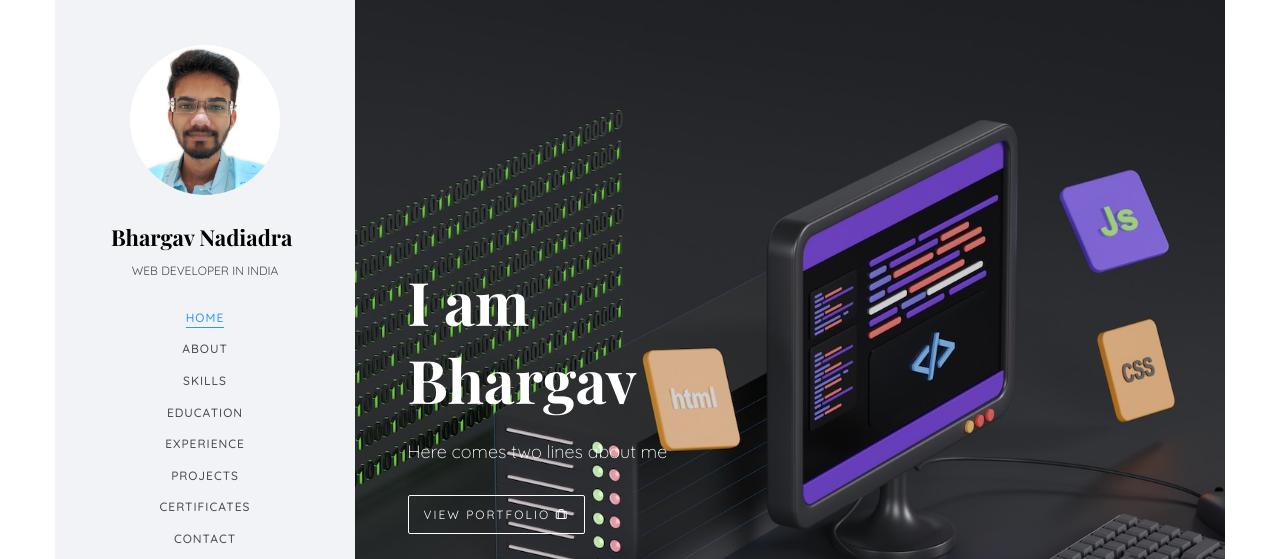
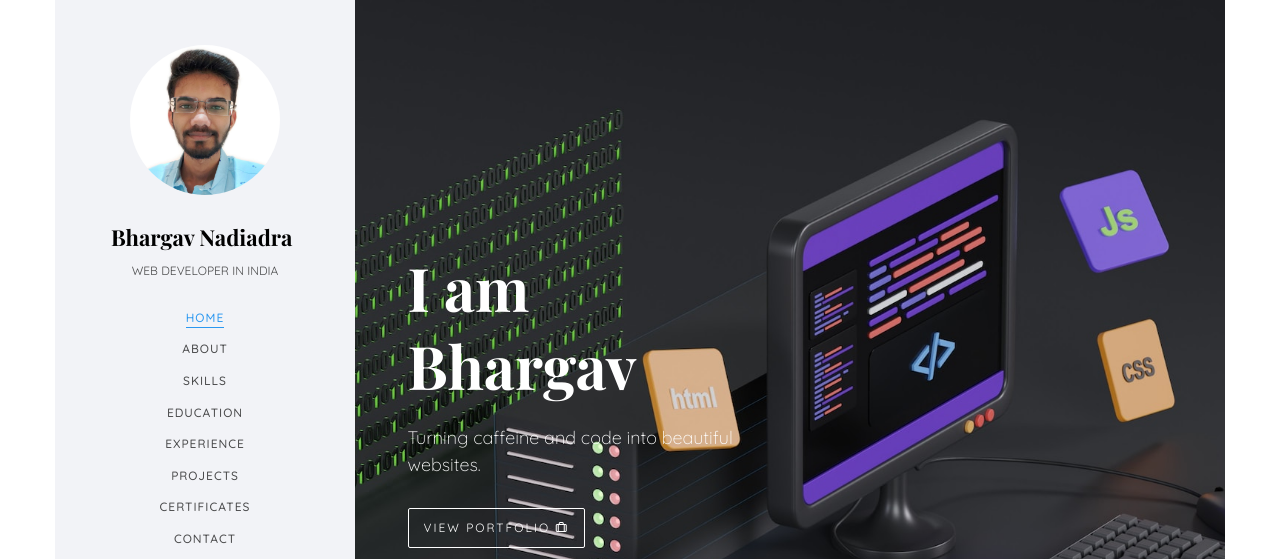
Before and after one commit to Bhargav-Nadiadra/Portfolio_Website, a plain HTML site: page index.html in a window 1280 px wide. Shown: the top 559 px of the page. Drawn offline with nearby package versions, Linux system fonts and the light colour scheme; files whose address does not match are found by name; a web font is replaced by a local one.

Commit message:
updated tag line

```diff
--- a/index.html
+++ b/index.html
@@ -101,7 +101,7 @@
 					   				<div class="slider-text-inner js-fullheight">
 					   					<div class="desc">
 						   					<h1>Hi! <br>I'm Bhargav</h1>
-						   					<h2>Here comes two lines about me</h2>
+						   					<h2>Building bridges between ideas and technology, one website at a time.</h2>
 												<p><a class="btn btn-primary btn-learn">  Download CV <i class="icon-download4"></i></a></p>
 											</div>
 					   				</div>
@@ -117,7 +117,7 @@
 					   				<div class="slider-text-inner">
 					   					<div class="desc">
 						   					<h1>I am <br>Bhargav</h1>
-												<h2>Here comes two lines about me </h2>
+												<h2>Turning caffeine and code into beautiful websites.</h2>
 												<p><a class="btn btn-primary btn-learn"> View Portfolio <i class="icon-briefcase3"></i></a></p>
 											</div>
 					   				</div>
```
